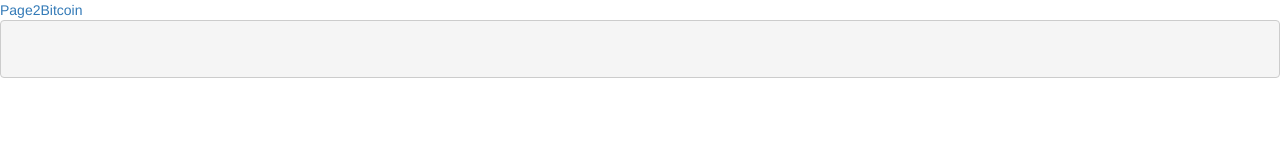
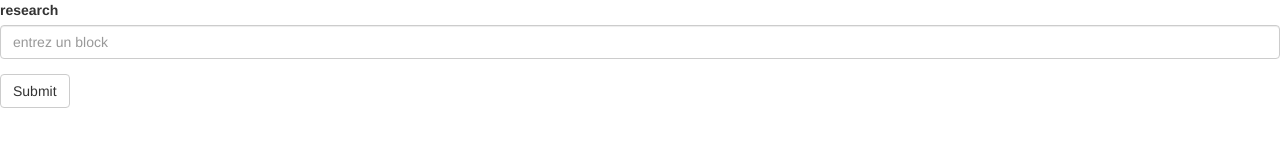
Before and after one commit to dorrys/dorrys.github.io, a plain HTML site: page index.html in a window 1280 px wide. Drawn offline with nearby package versions, Linux system fonts and the light colour scheme.

Commit message:
Add files via upload

```diff
--- a/index.html
+++ b/index.html
@@ -1,6 +1,6 @@
 <!DOCTYPE html>
 <html>
-	<head>
+<head>
 		<meta charset="UTF-8"/>
 		<!--<meta  -->
 		 <title>titre</title>
@@ -8,23 +8,15 @@
 		 <!-- Latest compiled and minified CSS -->
 		<link rel="stylesheet" href="https://maxcdn.bootstrapcdn.com/bootstrap/3.3.7/css/bootstrap.min.css" integrity="sha384-BVYiiSIFeK1dGmJRAkycuHAHRg32OmUcww7on3RYdg4Va+PmSTsz/K68vbdEjh4u" crossorigin="anonymous">
 
-		<!-- Optional theme -->
-		<link rel="stylesheet" href="https://maxcdn.bootstrapcdn.com/bootstrap/3.3.7/css/bootstrap-theme.min.css" integrity="sha384-rHyoN1iRsVXV4nD0JutlnGaslCJuC7uwjduW9SVrLvRYooPp2bWYgmgJQIXwl/Sp" crossorigin="anonymous">
-
 		<!-- Latest compiled and minified JavaScript -->
-		<script src="https://maxcdn.bootstrapcdn.com/bootstrap/3.3.7/js/bootstrap.min.js" integrity="sha384-Tc5IQib027qvyjSMfHjOMaLkfuWVxZxUPnCJA7l2mCWNIpG9mGCD8wGNIcPD7Txa" crossorigin="anonymous"></script>
 	</head>
-
 	<body>
-	<a href="bitcoin/index.html">Page2Bitcoin</a>
-
-	<pre>
-		<code id="demo" class="json kljs"></code>
-	</pre>
-	<script src="https://ajax.googleapis.com/ajax/libs/jquery/3.1.1/jquery.min.js"></script>
-	<script src="js/custom.js"></script>
-
+		<form action="javascript:research('researhInput');">
+		  <div class="form-group">
+			<label>research</label>
+			<input type="text" class="form-control" id="researhInput" placeholder="entrez un block">
+		  </div>
+		  <button type="submit" class="btn btn-default">Submit</button>
+		</form>
 	</body>
-
-
 </html>
```
